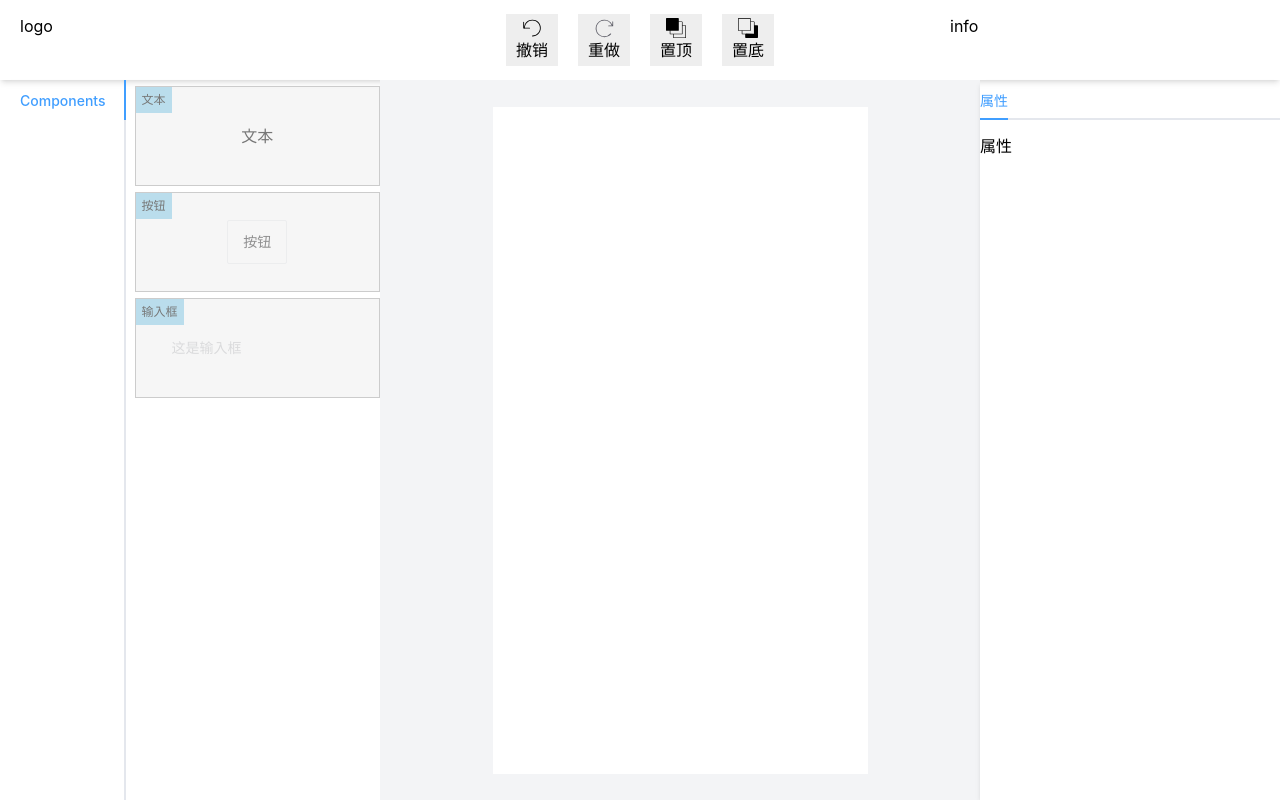
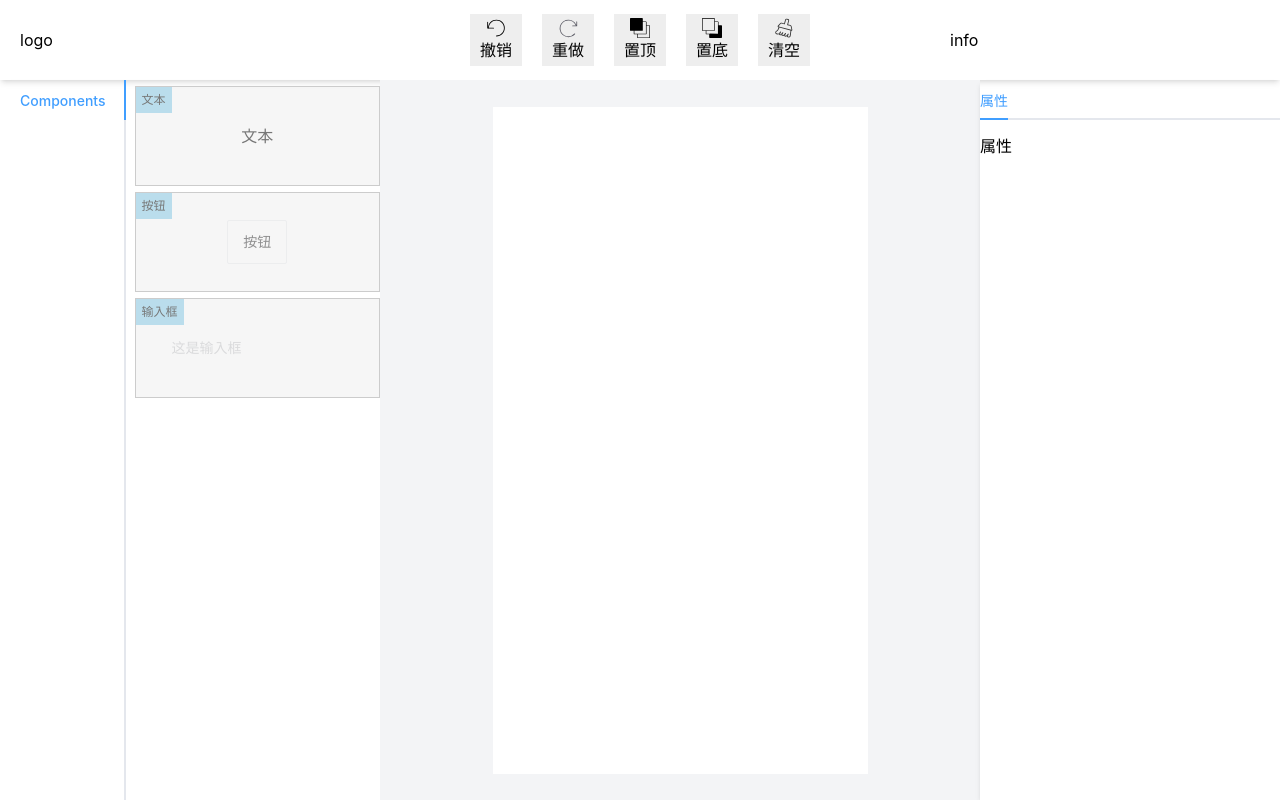
Before and after one commit to ardor-zhang/kuaipao, a Vue app: page / in a window 1280 px wide. Built offline with nearby package versions, Linux system fonts and the light colour scheme.

Commit message:
feat: add clear

```diff
--- a/src/views/lowcode-editor/components/Header/actions.ts
+++ b/src/views/lowcode-editor/components/Header/actions.ts
@@ -2,11 +2,13 @@ import revoke from '@/assets/action/revoke.svg?raw';
 import redo from '@/assets/action/redo.svg?raw';
 import placeTop from '@/assets/action/place-top.svg?raw';
 import placeBottom from '@/assets/action/place-bottom.svg?raw';
+import clear from '@/assets/action/clear.svg?raw';
 import {
   revokeAction,
   redoAction,
   placeTopAction,
   placeBottomAction,
+  clearAction,
 } from './useAction';
 
 interface Action {
@@ -49,6 +51,11 @@ registerAction({
   icon: placeBottom,
   event: () => placeBottomAction(),
 });
+registerAction({
+  lable: '清空',
+  icon: clear,
+  event: () => clearAction(),
+});
 
 const handleKeydown = (e: KeyboardEvent) => {
   const { ctrlKey, key } = e;
--- a/src/views/lowcode-editor/components/Header/index.vue
+++ b/src/views/lowcode-editor/components/Header/index.vue
@@ -9,7 +9,7 @@
 
 <template>
   <el-row class="header">
-    <el-col :span="6">
+    <el-col :span="6" class="flex items-center">
       <div>logo</div>
     </el-col>
     <el-col :span="12" class="action flex justify-center items-center">
@@ -23,7 +23,7 @@
         <div>{{ item.lable }}</div>
       </div>
     </el-col>
-    <el-col :span="6"> info </el-col>
+    <el-col :span="6" class="flex items-center"> info </el-col>
   </el-row>
 </template>
 
--- a/src/views/lowcode-editor/components/Header/useAction.ts
+++ b/src/views/lowcode-editor/components/Header/useAction.ts
@@ -2,6 +2,7 @@
 // 需要在栈中记录操作前后的 editorData
 import { editorData, dataWithSelectedStatus } from '@editor/store';
 import { EditorData } from '@editor/types';
+import { cloneDeep } from 'lodash-es';
 
 interface ActionStack {
   before: EditorData[];
@@ -37,6 +38,7 @@ const redoAction = () => {
 
 // 置顶
 const placeTopAction = () => {
+  const before = cloneDeep(editorData.value);
   // 1. 找到所有未选中的最大 index
   const maxIndex = dataWithSelectedStatus.value.unSelectedItem.reduce(
     (prevIndex, i) => {
@@ -48,10 +50,12 @@ const placeTopAction = () => {
   dataWithSelectedStatus.value.selectedItem.forEach(
     (i) => (i.style.zIndex = maxIndex + 1),
   );
+  addAction(before, cloneDeep(editorData.value));
 };
 
 // 置底
 const placeBottomAction = () => {
+  const before = cloneDeep(editorData.value);
   // 1. 找到所有未选中的最小 index
   const minIndex = dataWithSelectedStatus.value.unSelectedItem.reduce(
     (prevIndex, i) => {
@@ -63,6 +67,14 @@ const placeBottomAction = () => {
   dataWithSelectedStatus.value.selectedItem.forEach(
     (i) => (i.style.zIndex = minIndex - 1),
   );
+  addAction(before, cloneDeep(editorData.value));
+};
+
+// 清空
+const clearAction = () => {
+  const before = cloneDeep(editorData.value);
+  editorData.value = [];
+  addAction(before, cloneDeep(editorData.value));
 };
 
 export {
@@ -71,4 +83,5 @@ export {
   redoAction,
   placeTopAction,
   placeBottomAction,
+  clearAction,
 };
```
Also changed, not shown: src/assets/action/clear.svg (added).
